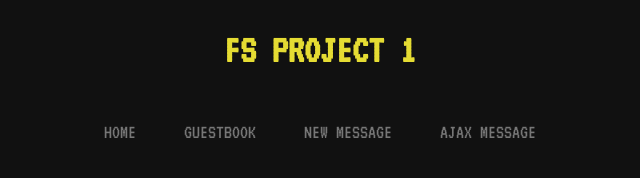
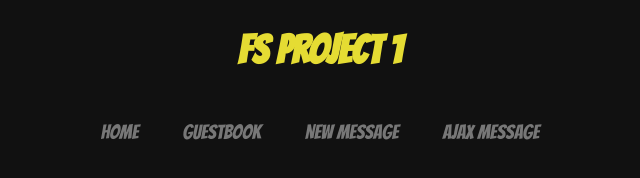
Before and after one commit to laivii/FS-projekti1, a website: page public/index.html in a window 1280 px wide. Shown: the whole page, without its empty margins (320-960 px from the left). Drawn offline with nearby package versions, Linux system fonts and the light colour scheme.

Commit message:
new font

```diff
--- a/guestbook.json
+++ b/guestbook.json
@@ -1 +1 @@
-[{"id":"1","username":"Pam","country":"Anguilla","date":"Thu Feb 22 2007 22:28:32 GMT+0200 (FLE Standard Time)","message":"How are you guys doing?"},{"id":"2","username":"Sofia","country":"Macau","date":"Mon Apr 05 1993 09:12:01 GMT+0300 (FLE Daylight Time)","message":"Hello world!"},{"id":"3","username":"Ashley","country":"Mauritania","date":"Sat Oct 19 1991 01:31:38 GMT+0300 (FLE Daylight Time)","message":"Greetings from Mauritania!"},{"id":"4","username":"Baxter","country":"Malta","date":"Sat Sep 03 2005 08:52:38 GMT+0300 (FLE Daylight Time)","message":"Very nice!"},{"id":"5","username":"Vickie","country":"Uganda","date":"Tue Jul 22 2003 08:53:21 GMT+0300 (FLE Daylight Time)","message":"Anyone from Africa here?"}]
+[{"id":"1","username":"Pam","country":"Anguilla","date":"Thu Feb 22 2007 22:28:32 GMT+0200 (FLE Standard Time)","message":"How are you guys doing?"},{"id":"2","username":"Sofia","country":"Macau","date":"Mon Apr 05 1993 09:12:01 GMT+0300 (FLE Daylight Time)","message":"Hello world!"},{"id":"3","username":"Ashley","country":"Mauritania","date":"Sat Oct 19 1991 01:31:38 GMT+0300 (FLE Daylight Time)","message":"Greetings from Mauritania!"},{"id":"4","username":"Baxter","country":"Malta","date":"Sat Sep 03 2005 08:52:38 GMT+0300 (FLE Daylight Time)","message":"Very nice!"},{"id":"5","username":"Vickie","country":"Uganda","date":"Tue Jul 22 2003 08:53:21 GMT+0300 (FLE Daylight Time)","message":"Anyone from Africa here?"},{"username":"","country":"","message":""},{"username":"","country":"","message":""},{"username":"","country":"","message":""}]
--- a/public/static/styles.css
+++ b/public/static/styles.css
@@ -1,8 +1,8 @@
 * { box-sizing: border-box;}
 
 @font-face {
-    font-family: 'VT323';
-    src: url('VT323-Regular.ttf');
+    font-family: 'Bangers';
+    src: url('Bangers-Regular.ttf');
 }
 
 @font-face {
@@ -28,8 +28,7 @@ table, body {
 }
 
 h1, th, .pure-menu{
-    font-family: 'VT323';
-    text-transform: uppercase;
+    font-family: 'Bangers';
 }
 
 table, .pure-form{
```
Also changed, not shown: public/static/Bangers-Regular.ttf (added), public/static/VT323-Regular.ttf (deleted).
